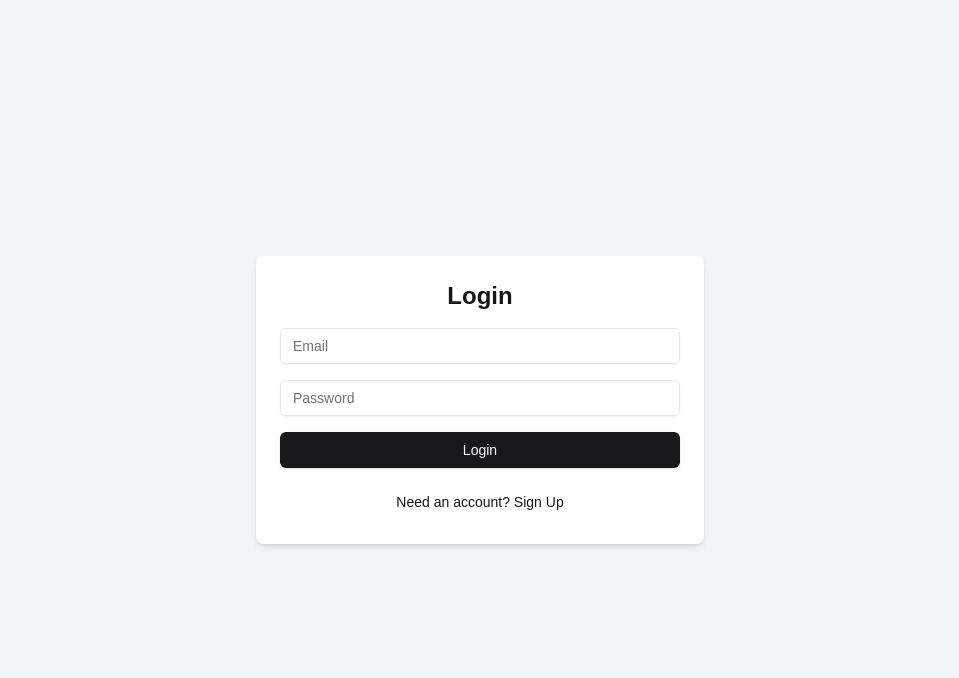
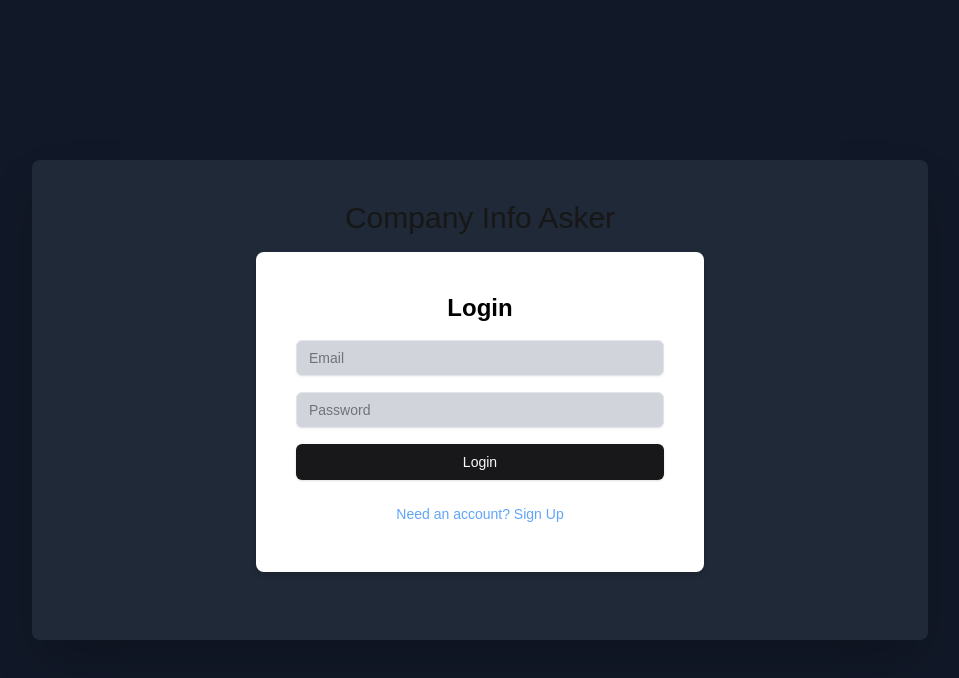
Before and after one commit to diamond0411/redcar, a Next.js app in the folder frontend/: page / in a window 1280 px wide. Shown: the top 678 px of the page, without its empty margins (160-1119 px from the left). Built offline with nearby package versions, Linux system fonts and the light colour scheme.

Commit message:
all features done, only need tests and db auth

```diff
--- a/frontend/src/components/login.tsx
+++ b/frontend/src/components/login.tsx
@@ -39,18 +39,18 @@ const LoginSignUp: React.FC<LoginSignUpProps> = ({ onLogin }) => {
   };
 
   return (
-    <div className="min-h-screen flex flex-col items-center justify-center bg-gray-100 p-4">
-      <div className="w-full max-w-md bg-white shadow-md rounded-lg overflow-hidden p-6 space-y-4">
-        <h2 className="text-2xl font-bold text-center">
+    <div className="flex flex-col items-center justify-center bg-gray-800 p-4">
+      <div className="w-full max-w-md bg-white shadow-md rounded-lg overflow-hidden p-10 space-y-4">
+        <h2 className="text-2xl font-bold text-center text-black">
           {isLogin ? 'Login' : 'Sign Up'}
         </h2>
-        <form onSubmit={handleSubmit} className="space-y-4">
+        <form onSubmit={handleSubmit} className="space-y-4 focus:border-indigo-600 focus:outline-hidden">
           <Input
             type="email"
             value={email}
             onChange={(e) => setEmail(e.target.value)}
             placeholder="Email"
-            className="w-full text-black"
+            className="border-solid w-full text-black bg-gray-300"
             required
           />
           <Input
@@ -58,7 +58,7 @@ const LoginSignUp: React.FC<LoginSignUpProps> = ({ onLogin }) => {
             value={password}
             onChange={(e) => setPassword(e.target.value)}
             placeholder="Password"
-            className="w-full text-black"
+            className="border-solid w-full text-black bg-gray-300"
             required
           />
           <Button type="submit" className="w-full">
@@ -71,7 +71,7 @@ const LoginSignUp: React.FC<LoginSignUpProps> = ({ onLogin }) => {
         <Button
           variant="link"
           onClick={() => setIsLogin(!isLogin)}
-          className="w-full text-center"
+          className="w-full text-center text-blue-400"
         >
           {isLogin ? 'Need an account? Sign Up' : 'Already have an account? Login'}
         </Button>
--- a/frontend/src/pages/index.tsx
+++ b/frontend/src/pages/index.tsx
@@ -25,7 +25,17 @@ export default function Home() {
   const [isLoading, setIsLoading] = useState(false);
   const [isScrolling, setIsScrolling] = useState(false);
   const [token, setToken] = useState<string | null>(null);
+  const [isTokenResolved, setIsTokenResolved] = useState(false);
   const responseContainerRef = useRef<HTMLDivElement>(null);
+
+  useEffect(() => {
+    const storedToken = localStorage.getItem('token');
+    if (storedToken) {
+      setToken(storedToken);
+    }
+    setIsTokenResolved(true);
+  }, []);
+
   useEffect(() => {
     if (token) {
       fetchChatLogs();
@@ -144,6 +154,7 @@ export default function Home() {
           }
         }
         setIsScrolling(false);
+        setQuestion('');
       }
     } catch (error) {
       console.error('Streaming setup error:', error);
@@ -162,22 +173,48 @@ export default function Home() {
     }
   }, [chatHistory]);
 
+  if (!isTokenResolved) {
+    return (
+      <div className="min-h-screen flex flex-col items-center justify-center bg-gray-900 p-4">
+        <Head>
+          <title>Company Info Asker</title>
+        </Head>
+        <div className="w-full max-w-4xl h-[60vh] bg-gray-800 shadow-2xl rounded-lg overflow-hidden text-center text-3xl p-10">
+          Loading...
+        </div>
+      </div>
+    );
+  }
+
   if (!token) {
-    return <LoginSignUp onLogin={handleLogin} />;
+    return (
+      <div className="min-h-screen flex flex-col items-center justify-center bg-gray-900 p-4">
+        <Head>
+          <title>Company Info Asker</title>
+        </Head>
+        <div className="w-full max-w-4xl h-[60vh] bg-gray-800 shadow-2xl rounded-lg overflow-hidden text-center text-3xl p-10">
+          {'Company Info Asker'}
+          <LoginSignUp onLogin={handleLogin} />
+        </div>
+      </div>
+    );
   }
 
   return (
-    <div className="min-h-screen flex flex-col items-center justify-center bg-gray-100 p-4">
+    <div className="min-h-screen flex flex-col items-center justify-center bg-gray-900 p-4">
       <Head>
         <title>Company Info Asker</title>
       </Head>
 
-      <div className="w-full max-w-xl bg-white shadow-lg rounded-lg overflow-hidden">
-        <div className="p-6 flex justify-end">
+      <div className="w-full max-w-4xl bg-gray-800 shadow-2xl rounded-lg overflow-hidden ">
+        <div className="p-6 flex justify-between items-center">
+          <div className="text-xl text-gray-100">
+            {"Ask a question about a company with their url"}
+          </div>
           <Button
             onClick={handleSignOut}
             variant="outline"
-            className="text-sm text-red-600 hover:bg-red-50"
+            className="text-sm text-red-400 hover:bg-red-900 hover:text-red-300 border-red-400"
           >
             Sign Out
           </Button>
@@ -185,7 +222,7 @@ export default function Home() {
 
         <div
           ref={responseContainerRef}
-          className="p-6 bg-gray-50 max-h-[400px] overflow-y-auto space-y-4"
+          className="p-6 bg-gray-700 max-h-[500px] overflow-y-auto space-y-4"
         >
           {chatHistory.map((message) => (
             <div
@@ -195,10 +232,10 @@ export default function Home() {
               }`}
             >
               <div
-                className={`max-w-[70%] p-4 rounded-xl shadow-md ${
+                className={`max-w-[70%] p-4 rounded-xl shadow-lg ${
                   message.sender === 'user'
-                    ? 'bg-blue-500 text-white'
-                    : 'bg-gray-200 text-gray-800'
+                    ? 'bg-blue-600 text-white'
+                    : 'bg-gray-600 text-gray-100'
                 }`}
                 style={{
                   borderRadius: message.sender === 'user' ? '20px 20px 0 20px' : '20px 20px 20px 0',
@@ -216,12 +253,12 @@ export default function Home() {
             value={question}
             onChange={(e) => setQuestion(e.target.value)}
             placeholder="Ask your question..."
-            className="w-full text-black"
+            className="w-full text-gray-100 bg-gray-700 border-gray-600 focus:border-blue-500 focus:ring-blue-500"
             disabled={isLoading || isScrolling}
           />
           <Button
             type="submit"
-            className="w-full bg-blue-500 hover:bg-blue-600 text-white"
+            className="w-full bg-blue-600 hover:bg-blue-700 text-white"
             disabled={isLoading || !question.trim() || isScrolling}
           >
             {isLoading || isScrolling ? 'Loading...' : 'Submit'}
@@ -229,9 +266,9 @@ export default function Home() {
         </form>
 
         {isLoading && (
-          <div className="text-gray-500 animate-pulse text-center">Waiting for response...</div>
+          <div className="text-gray-400 animate-pulse text-center">Waiting for response...</div>
         )}
-        {error && <div className="text-red-500 animate-pulse text-center">{error}</div>}
+        {error && <div className="text-red-400 animate-pulse text-center">{error}</div>}
       </div>
     </div>
   );
```
Also changed, not shown: 1 other file (tests, documents, lock files or other folders).
